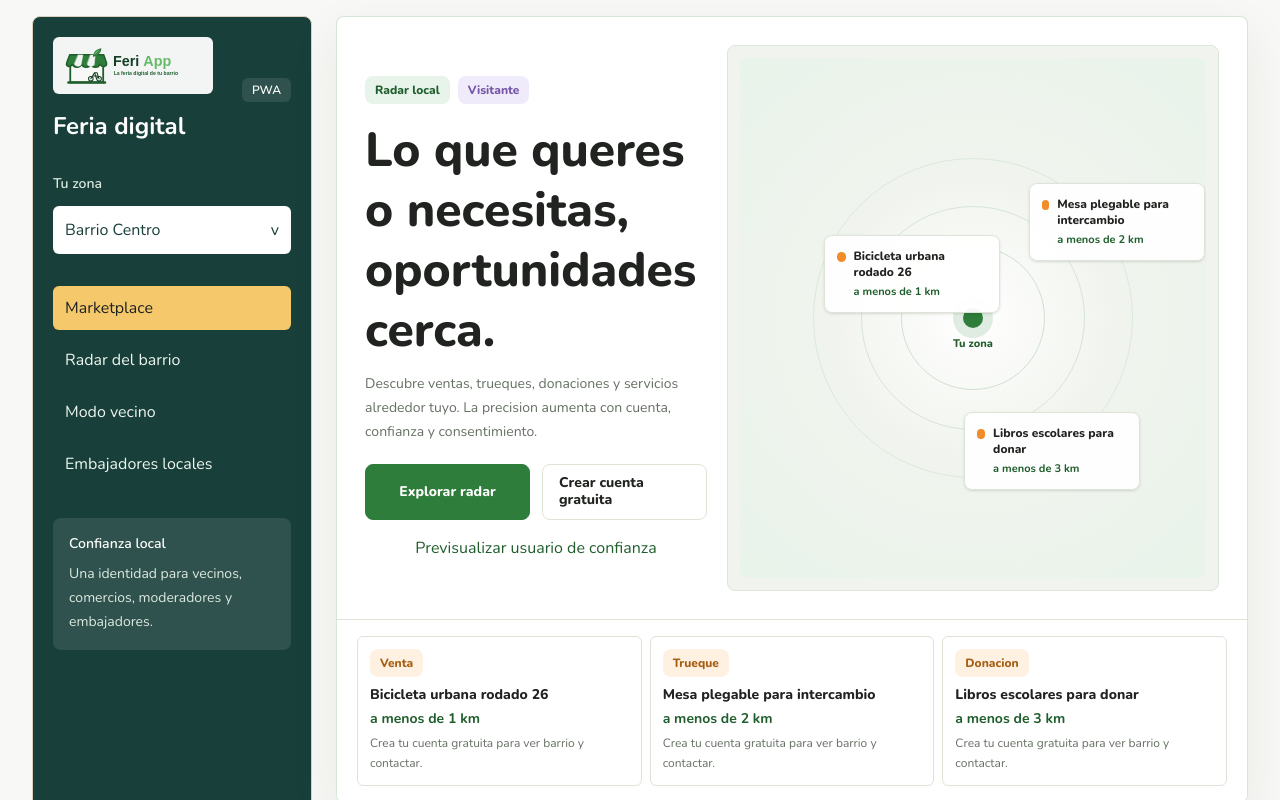
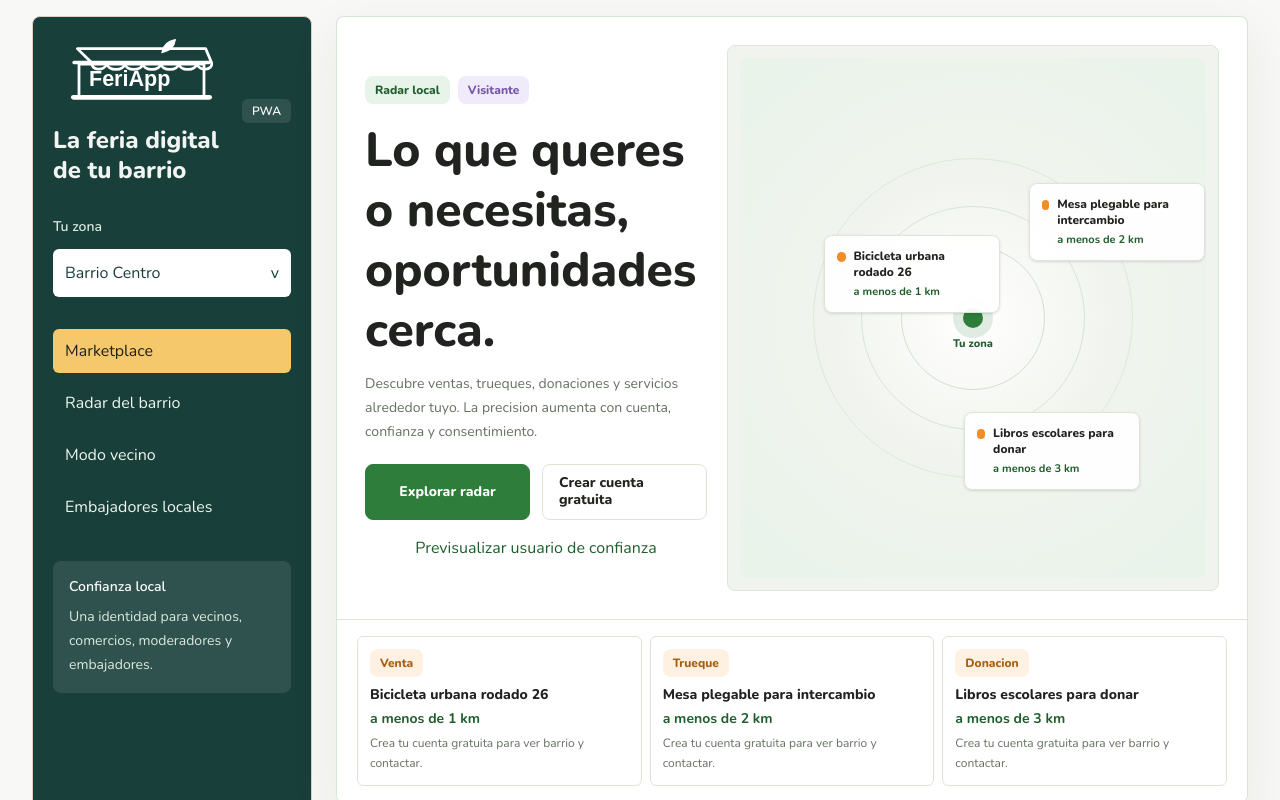
Before and after one commit to Alk1453/FeriApp, a Next.js app: page / in a window 1280 px wide. Shown: the top 800 px of the page. Built offline with nearby package versions, Linux system fonts and the light colour scheme.

Commit message:
Use dark logo in home panel

```diff
--- a/src/app/page.tsx
+++ b/src/app/page.tsx
@@ -23,10 +23,12 @@ export default function Home() {
             <div>
               <img
                 alt="FeriApp"
-                className="h-auto w-40 rounded-md bg-white/95 p-2"
-                src="/brand/logo-horizontal.svg"
+                className="h-auto w-48"
+                src="/brand/logo-dark.svg"
               />
-              <h1 className="mt-4 text-2xl font-bold">Feria digital</h1>
+              <h1 className="mt-4 max-w-52 text-2xl font-extrabold leading-tight text-[#f2f4f1]">
+                La feria digital de tu barrio
+              </h1>
             </div>
             <span className="rounded-md bg-white/10 px-2.5 py-1 text-xs font-semibold">
               PWA
```
